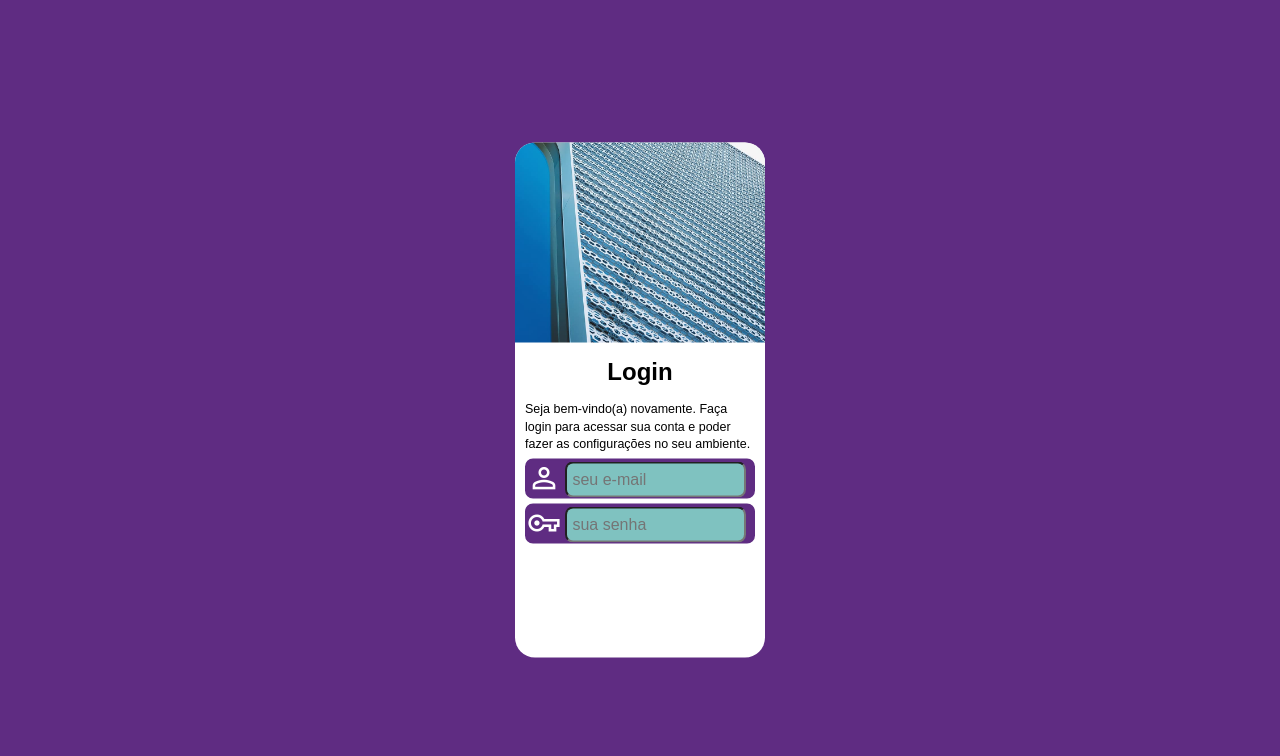
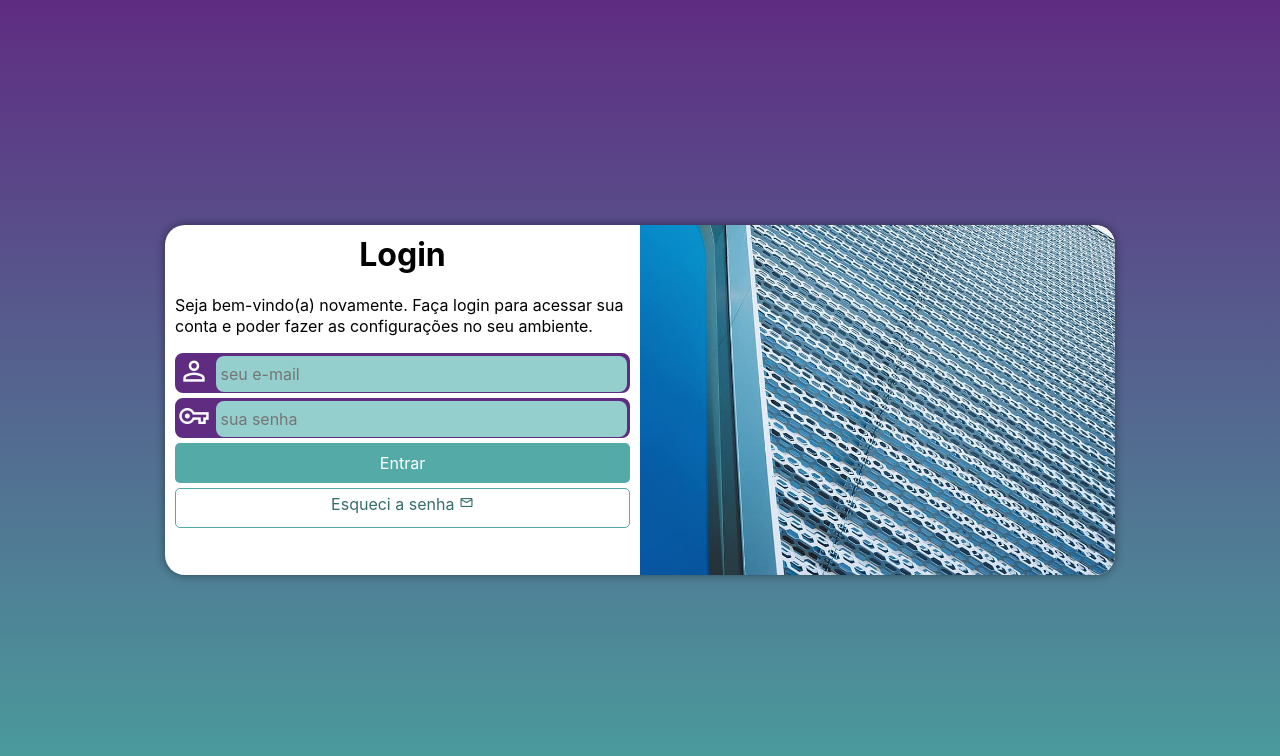
Before and after one commit to guimats/projeto-login, a plain HTML site: page index.html in a window 1280 px wide. Drawn offline with nearby package versions, Linux system fonts and the light colour scheme.

Commit message:
Criação do projeto login (sem assistir aos videos)

```diff
--- a/index.html
+++ b/index.html
@@ -1,31 +1,45 @@
 <!DOCTYPE html>
 <html lang="pt-br">
+
 <head>
     <meta charset="UTF-8">
     <meta name="viewport" content="width=device-width, initial-scale=1.0">
-    <link rel="stylesheet" href="https://fonts.googleapis.com/css2?family=Material+Symbols+Outlined:opsz,wght,FILL,GRAD@20..48,100..700,0..1,-50..200" />
+    <link rel="stylesheet"
+        href="https://fonts.googleapis.com/css2?family=Material+Symbols+Outlined:opsz,wght,FILL,GRAD@20..48,100..700,0..1,-50..200" />
     <title>Login</title>
     <link rel="stylesheet" href="styles/style.css">
+    <link rel="stylesheet" href="styles/medium-size.css" media="screen and (min-width: 768px)">
+    <link rel="stylesheet" href="styles/large-size.css" media="screen and (min-width: 992px)">
 </head>
+
 <body>
     <main>
         <section id="login">
             <div id="imagem"></div>
             <div id="formulario">
                 <h1>Login</h1>
-                <p>Seja bem-vindo(a) novamente. Faça login para acessar sua conta e poder fazer as configurações no seu ambiente.</p>
+                <p>Seja bem-vindo(a) novamente. Faça login para acessar sua conta e poder fazer as configurações no seu
+                    ambiente.</p>
                 <form action="login.php" method="post">
                     <div class="forms">
                         <span class="material-symbols-outlined">person</span>
-                        <input type="email" name="email" id="iemail" placeholder="seu e-mail" autocomplete="email" required maxlength="30">
+                        <input type="email" name="email" id="iemail" placeholder="seu e-mail" autocomplete="email"
+                            required maxlength="30">
+                        <label for="iemail">Login</label>
                     </div>
                     <div class="forms">
                         <span class="material-symbols-outlined">vpn_key</span>
                         <input type="password" name="senha" id="isenha" placeholder="sua senha">
+                        <label for="isenha">Senha</label>
                     </div>
+                    <input type="submit" value="Entrar" class="login-button">
+                    <a href="esqueci.html" class="button">
+                        Esqueci a senha <span class="material-symbols-outlined">mail</span>
+                    </a>
                 </form>
             </div>
         </section>
     </main>
 </body>
+
 </html>
--- /dev/null
+++ b/styles/large-size.css
@@ -0,0 +1,44 @@
+@charset "utf-8";
+
+:root {
+    --lilas-color: #5f2c82;
+    --green-color: #49a09d;
+    --lighter-green-color: #94cfcd;
+    --small-font-size: 0.8em;
+}
+
+/* Tamanho médio configs */
+
+body {
+    background-image: linear-gradient(to bottom, #5f2c82, #49a09d);
+}
+
+section#login {
+    width: 950px;
+    height: 350px;
+}
+
+div#formulario h1 {
+    font-size: 2em;
+}
+
+div#formulario p {
+    font-size: 1em;
+    padding: 11px 0;
+}
+
+div#imagem {
+    display: block;
+    float: right;
+    border-radius: 0 20px 20px 0;
+    width: 50%;
+    height: 100%;
+}
+
+div#formulario {
+    display: block;
+    float: left;
+    padding: 10px;
+    height: 100%;
+    width: 50%;
+}
--- /dev/null
+++ b/styles/medium-size.css
@@ -0,0 +1,37 @@
+@charset "utf-8";
+
+:root {
+    --lilas-color: #5f2c82;
+    --green-color: #49a09d;
+    --lighter-green-color: #94cfcd;
+    --small-font-size: 0.8em;
+}
+
+/* Tamanho médio configs */
+
+body {
+    background-image: linear-gradient(to bottom, #5f2c82, #49a09d);
+}
+
+section#login {
+    width: 80%;
+    height: 280px;
+    transition: width .3s, height .3s;
+    transition-timing-function: ease;
+}
+
+div#imagem {
+    display: block;
+    float: left;
+    border-radius: 20px 0 0 20px;
+    width: 30%;
+    height: 100%;
+}
+
+div#formulario {
+    display: block;
+    float: right;
+    padding: 10px;
+    height: 100%;
+    width: 70%;
+}
--- a/styles/style.css
+++ b/styles/style.css
@@ -1,6 +1,8 @@
 @charset "utf-8";
 
 /*
+    Link professor: https://professorguanabara.github.io/projeto-login/
+
     Paleta de cores:
     Verde: #49a09d
     Lilás: #5f2c82
@@ -9,12 +11,12 @@
 :root {
     --lilas-color: #5f2c82;
     --green-color: #49a09d;
-    --lighter-green-color: #7fc2c0;
-    --small-font-size: 12.5px;
+    --lighter-green-color: #94cfcd;
+    --small-font-size: 0.8em;
 }
 
 * {
-    font-family: Arial, Helvetica, sans-serif;
+    font-family: -apple-system, BlinkMacSystemFont, 'Segoe UI', Roboto, Oxygen, Ubuntu, Cantarell, 'Open Sans', 'Helvetica Neue', sans-serif;
     margin: 0px;
     padding: 0px;
     box-sizing: border-box;
@@ -38,6 +40,9 @@ section#login {
     height: 515px;
     background-color: white;
     border-radius: 20px;
+    box-shadow: 0px 0px 10px rgba(0, 0, 0, 0.445);
+    transition: width .3s, height .3s;
+    transition-timing-function: ease;
 }
 
 div#imagem {
@@ -55,13 +60,12 @@ div#formulario {
 
 div#formulario h1 {
     text-align: center;
-    margin: 5px;
 }
 
 div#formulario p {
-    margin-top: 15px;
+    margin-top: 10px;
     font-size: var(--small-font-size);
-    line-height: 1.4em;
+    line-height: 1.3em;
     text-align: left;
 }
 
@@ -75,18 +79,60 @@ div#formulario p {
     border: 2px solid #5f2c82;
 }
 
-.material-symbols-outlined {
-    color: white;
-    font-size: 34px;
-    height: 40px;
-}
-
 .forms input {
     font-size: 1em;
     padding: 0 5px;
     height: 100%;
-    width: calc(100% - 45px);
-    transform: translateY(-10px);
+    width: calc(100% - 40px);
+    transform: translateY(-7px);
     border-radius: 8px;
     background-color: var(--lighter-green-color);
+    border: none;
 }
+
+.forms label {
+    display: none;
+}
+
+.forms .material-symbols-outlined {
+    color: white;
+    font-size: 32px;
+    height: 40px;
+    padding: 0 1px;
+}
+
+.login-button {
+    background-color: #53aaa7;
+    color: white;
+    width: 100%;
+    height: 40px;
+    border: none;
+    border-radius: 5px;
+    font-size: 1em;
+}
+
+.login-button:hover {
+    cursor: pointer;
+    background-color: #356d6b;
+}
+
+.button {
+    display: block;
+    width: 100%;
+    height: 40px;
+    margin-top: 5px;
+    padding-top: 5px;
+
+    border: 1px solid #53aaa7;
+    border-radius: 5px;
+    color: #356d6b;
+
+    font-size: 1em;
+    text-align: center;
+    text-decoration: none;
+    justify-content: center;
+}
+
+.button .material-symbols-outlined {
+    font-size: 15px;
+}
```
